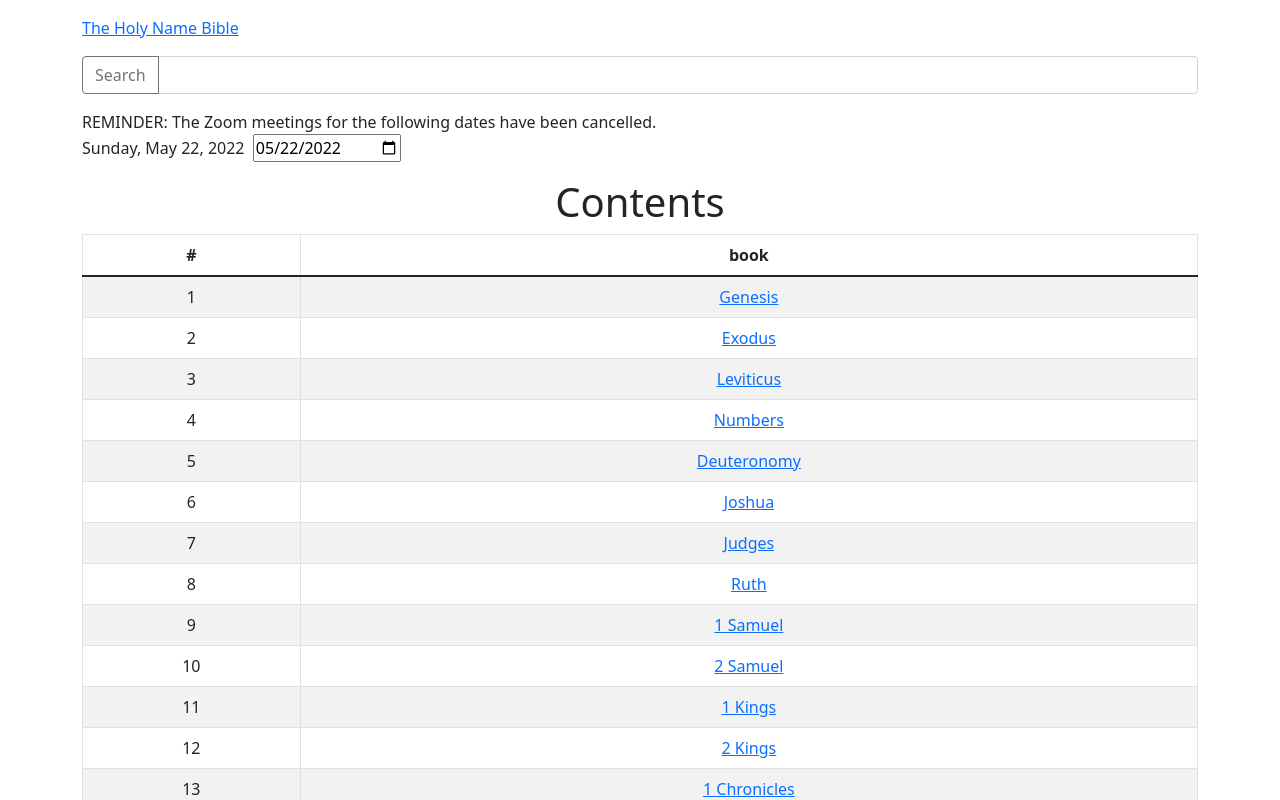
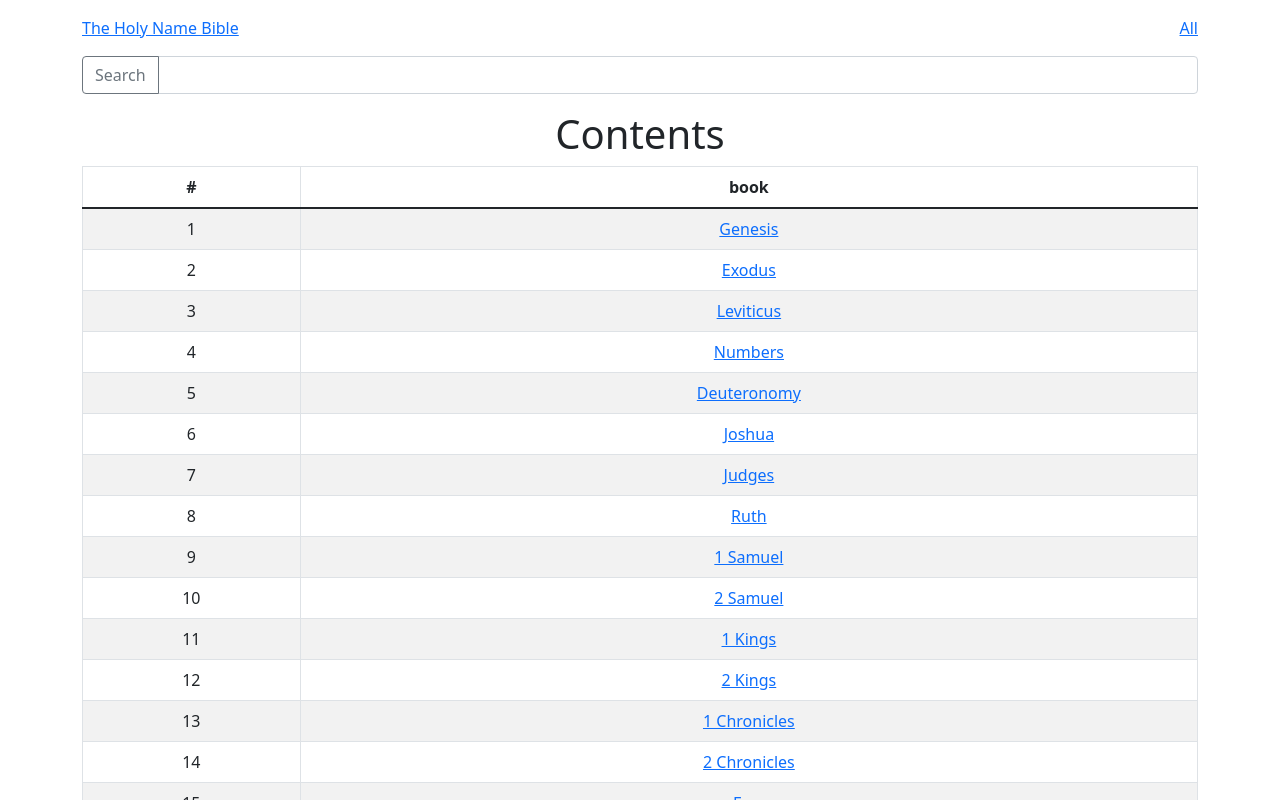
Before and after one commit to tazMeah/Holy-Name-Bible, a React (Create React App) app: page / in a window 1280 px wide. Shown: the top 800 px of the page. Built offline with nearby package versions, Linux system fonts and the light colour scheme.

Commit message:
Because Yahra wanted it all on one page, there now is an All link.

```diff
--- a/src/App.css
+++ b/src/App.css
@@ -36,3 +36,7 @@
     transform: rotate(360deg);
   }
 }
+
+#all {
+  float: right;
+}
--- a/src/App.tsx
+++ b/src/App.tsx
@@ -7,6 +7,7 @@
 
 import SearchForm from "./SearchForm";
 import SearchResults from "./components/SearchResults";
+import WholeBible from "./components/WholeBible";
 
 function App() {
 
@@ -42,11 +43,14 @@
 							<NavLink to="/" className="mb-3" exact>
 								The Holy Name Bible
 							</NavLink>
+							<NavLink to="/all" className="mb-3" id="all" exact>
+								All
+							</NavLink>
 							<SearchForm />
-							<p>
+							{/* <p>
 							REMINDER: The Zoom meetings for the following dates have been cancelled.<br></br> Sunday, May 22, 2022 &nbsp;
 							<input type="date" value="2022-05-22"/>
-							</p>
+							</p> */}
 						</nav>
 					</header>
 					<ScriptureProvider>
@@ -55,6 +59,9 @@
 						</div>
 					</ScriptureProvider>
 				</Route>
+				<Route path="/all" exact>
+					<WholeBible/>
+				</Route>
 			</Switch>
 		</div>
 	);
--- /dev/null
+++ b/src/components/WholeBible.tsx
@@ -0,0 +1,29 @@
+import Bible from "../services/Bible";
+import { booksOfTheBible } from "../models/BooksOfTheBible";
+
+interface Verses {
+    Book: number,
+    Chapter: number,
+    Verse: number,
+    Scripture: string,
+    Footnote?: string[]
+}
+
+export default function WholeBible() {
+    return (
+    <div className="WholeBible">
+        {booksOfTheBible.map((title, index) => {
+            return (
+            <div className="title" key={index}>
+                <h1>{decodeURI(title.split(":")[1])}</h1>
+                {Bible.map(verse => {
+                    if (index === verse.Book - 1) {
+                        return ( <p key={"hnb-" + index + ":" + verse.Chapter + ":" + verse.Verse}>{verse.Chapter}:{verse.Verse} {verse.Scripture}</p>)
+                    }
+                })}
+            </div>
+            )
+        })}
+    </div>
+    )
+}
```
Also changed, not shown: src/components/WholeBible.css (added).
